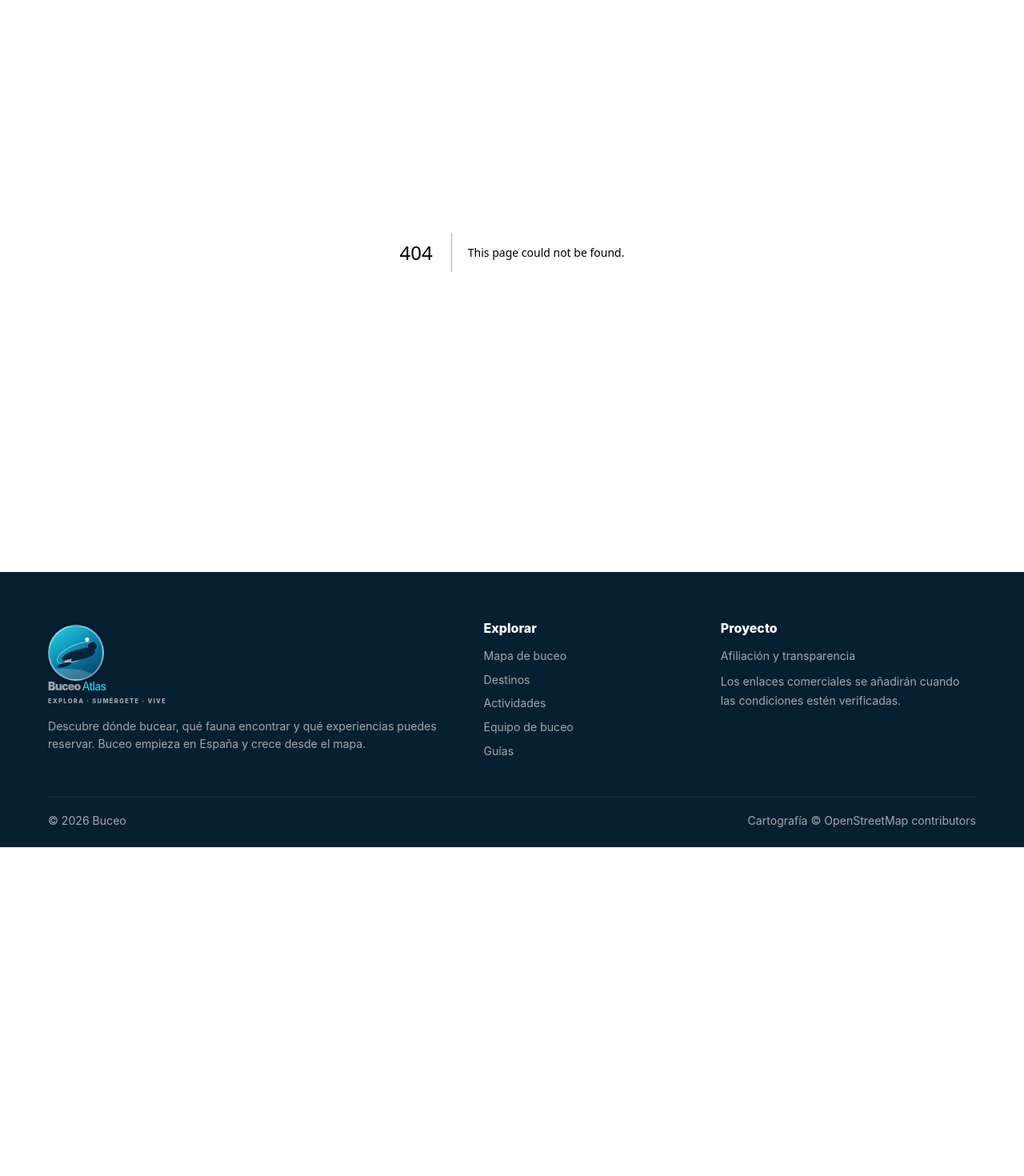
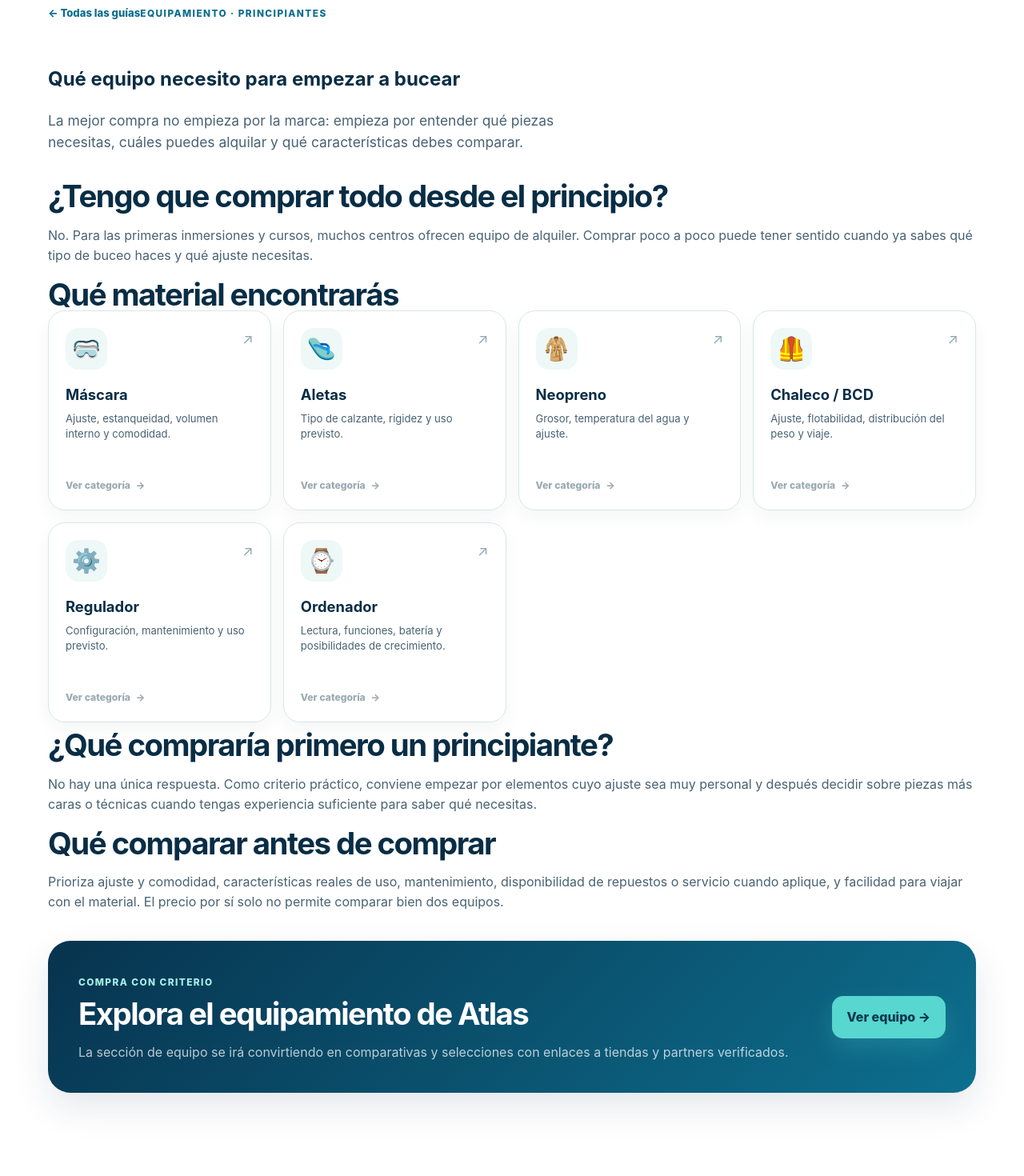
Before and after one commit to poldoria6-droi/buceo, a Next.js app: page /guias/que-equipo-necesito-para-empezar-a-bucear in a window 1280 px wide. Before the commit this address had no page. Shown: the part 160-1630 px from the top of the page at 80% size. Before the commit the page ends 1219 px from the top, so only its background shows below. Built offline with nearby package versions, Linux system fonts and the light colour scheme.

Commit message:
feat: add que-equipo-necesito-para-empezar-a-bucear guide

```diff
--- /dev/null
+++ b/app/guias/que-equipo-necesito-para-empezar-a-bucear/page.tsx
@@ -0,0 +1,58 @@
+import Link from "next/link";
+
+export const metadata = {
+  title: "Qué equipo necesito para empezar a bucear",
+  description: "Guía de compra para principiantes: qué material de buceo necesitas, qué conviene alquilar y qué comparar antes de comprar.",
+};
+
+const products = [
+  ["🥽", "Máscara", "Ajuste, estanqueidad, volumen interno y comodidad."],
+  ["🩴", "Aletas", "Tipo de calzante, rigidez y uso previsto."],
+  ["🧥", "Neopreno", "Grosor, temperatura del agua y ajuste."],
+  ["🦺", "Chaleco / BCD", "Ajuste, flotabilidad, distribución del peso y viaje."],
+  ["⚙️", "Regulador", "Configuración, mantenimiento y uso previsto."],
+  ["⌚", "Ordenador", "Lectura, funciones, batería y posibilidades de crecimiento."],
+];
+
+export default function BeginnerGearGuidePage() {
+  return (
+    <section className="section">
+      <div className="container">
+        <Link href="/guias" className="back-link">← Todas las guías</Link>
+        <span className="eyebrow">EQUIPAMIENTO · PRINCIPIANTES</span>
+        <h1>Qué equipo necesito para empezar a bucear</h1>
+        <p className="lead">La mejor compra no empieza por la marca: empieza por entender qué piezas necesitas, cuáles puedes alquilar y qué características debes comparar.</p>
+
+        <div className="guide-article">
+          <h2>¿Tengo que comprar todo desde el principio?</h2>
+          <p>No. Para las primeras inmersiones y cursos, muchos centros ofrecen equipo de alquiler. Comprar poco a poco puede tener sentido cuando ya sabes qué tipo de buceo haces y qué ajuste necesitas.</p>
+
+          <h2>Qué material encontrarás</h2>
+          <div className="equipment-grid">
+            {products.map(([icon, title, text]) => (
+              <article className="equipment-card" key={title}>
+                <div className="equipment-card-top"><span className="equipment-icon">{icon}</span><span className="equipment-arrow">↗</span></div>
+                <h3>{title}</h3>
+                <p>{text}</p>
+                <Link href="/equipo" className="equipment-card-link">Ver categoría <span>→</span></Link>
+              </article>
+            ))}
+          </div>
+
+          <h2>¿Qué compraría primero un principiante?</h2>
+          <p>No hay una única respuesta. Como criterio práctico, conviene empezar por elementos cuyo ajuste sea muy personal y después decidir sobre piezas más caras o técnicas cuando tengas experiencia suficiente para saber qué necesitas.</p>
+
+          <h2>Qué comparar antes de comprar</h2>
+          <p>Prioriza ajuste y comodidad, características reales de uso, mantenimiento, disponibilidad de repuestos o servicio cuando aplique, y facilidad para viajar con el material. El precio por sí solo no permite comparar bien dos equipos.</p>
+
+          <div className="cta-section">
+            <div className="cta-panel">
+              <div><span className="eyebrow">COMPRA CON CRITERIO</span><h2>Explora el equipamiento de Atlas</h2><p>La sección de equipo se irá convirtiendo en comparativas y selecciones con enlaces a tiendas y partners verificados.</p></div>
+              <Link href="/equipo" className="button button-primary">Ver equipo →</Link>
+            </div>
+          </div>
+        </div>
+      </div>
+    </section>
+  );
+}
```
